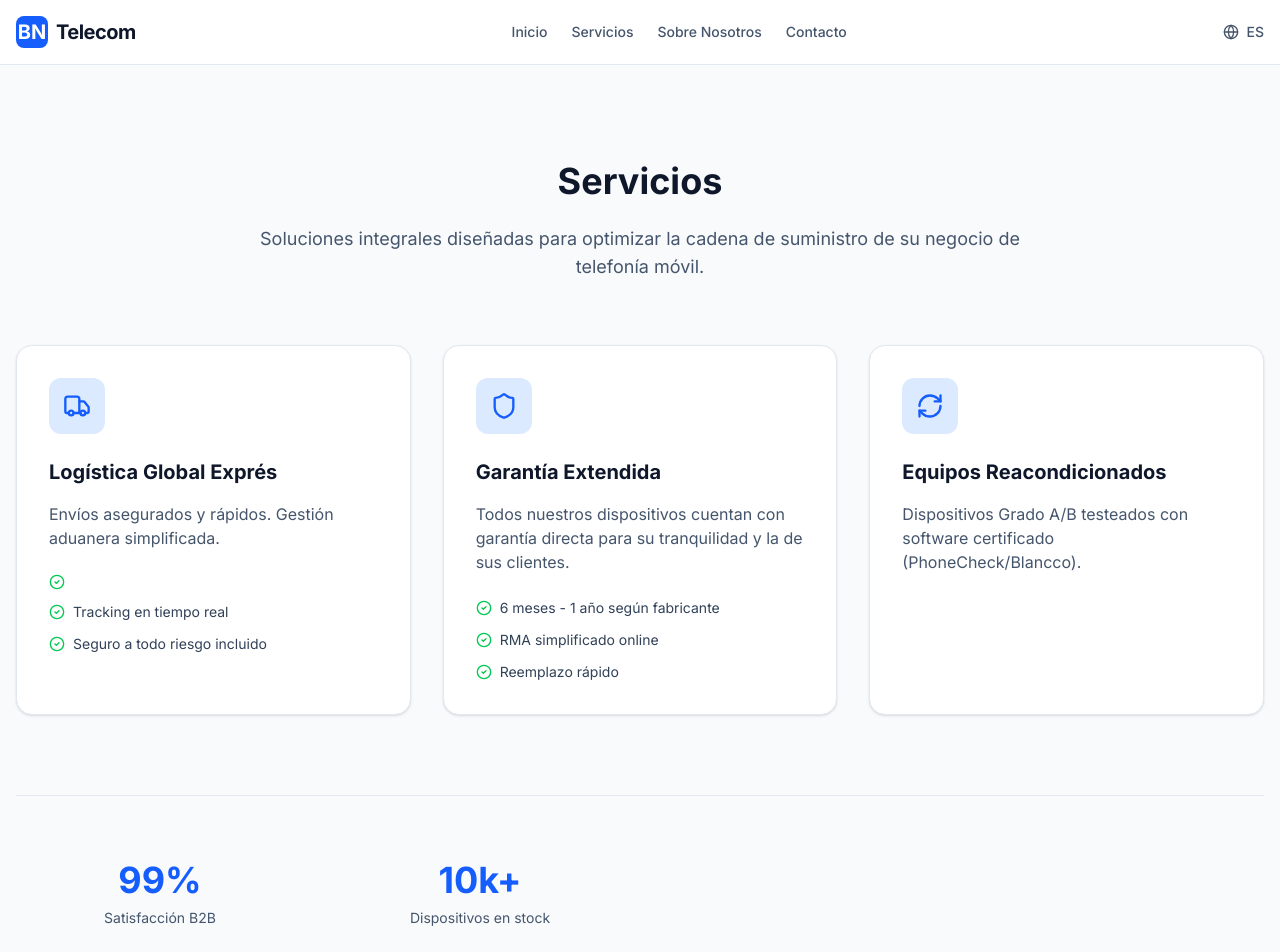
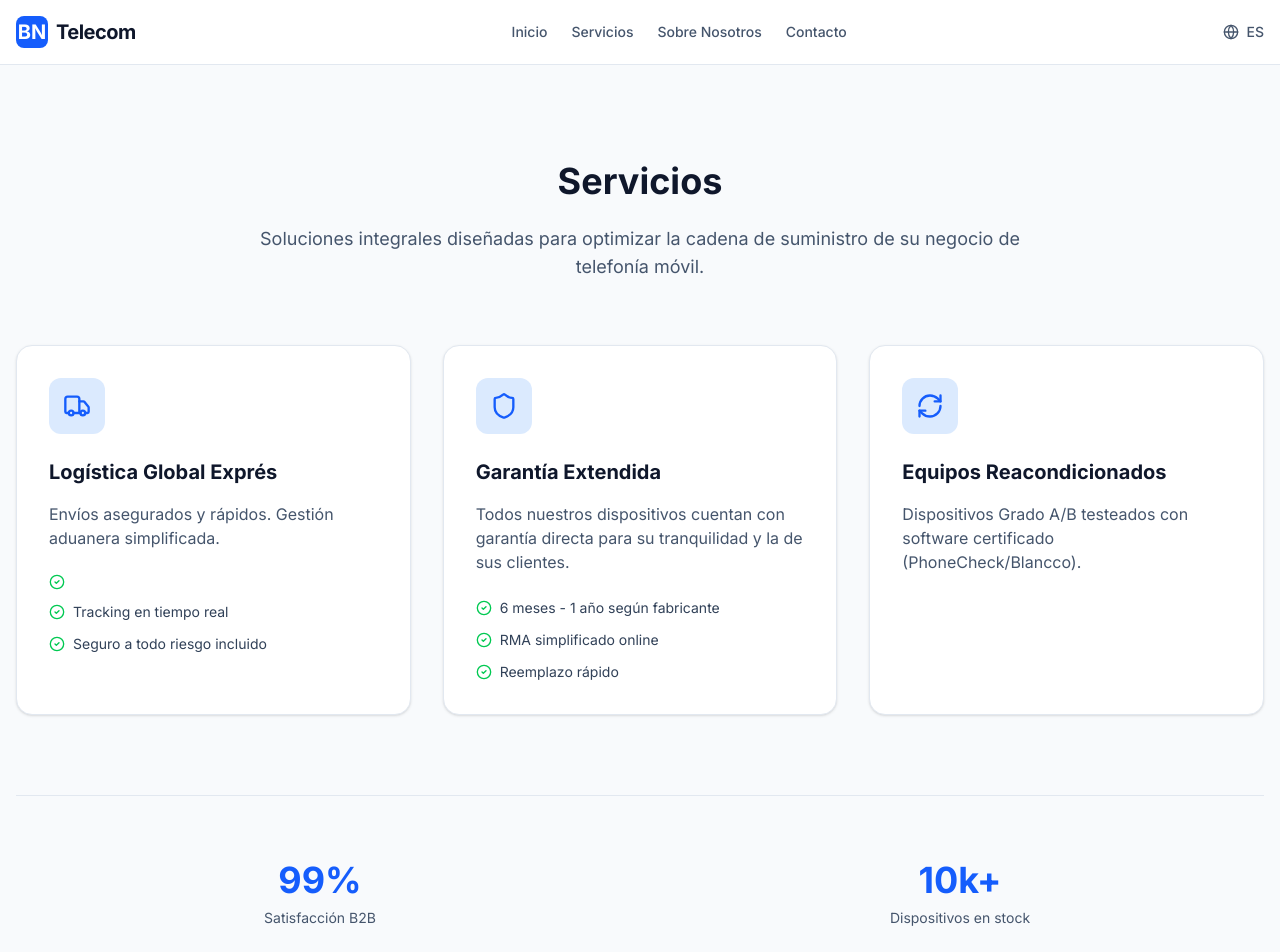
Before and after one commit to bntelecommm-create/BN-telecom, a React (Vite) app: page /services in a window 1280 px wide. Shown: the top 952 px of the page. Built offline with nearby package versions, Linux system fonts and the light colour scheme.

Commit message:
Center stats grid text alignment on Services page

```diff
--- a/src/pages/Services.tsx
+++ b/src/pages/Services.tsx
@@ -72,7 +72,7 @@ export default function Services() {
         </div>
 
         {/* Stats */}
-        <div className="mt-20 grid grid-cols-2 md:grid-cols-4 gap-8 border-t border-slate-200 dark:border-slate-800 pt-16">
+        <div className="mt-20 grid grid-cols-2 md:grid-cols-2 gap-8 border-t border-slate-200 dark:border-slate-800 pt-16 justify-center">
           <div className="text-center">
             <div className="text-4xl font-bold text-blue-600 dark:text-blue-400 mb-2">99%</div>
             <div className="text-sm text-slate-600 dark:text-slate-400">Satisfacción B2B</div>
```
